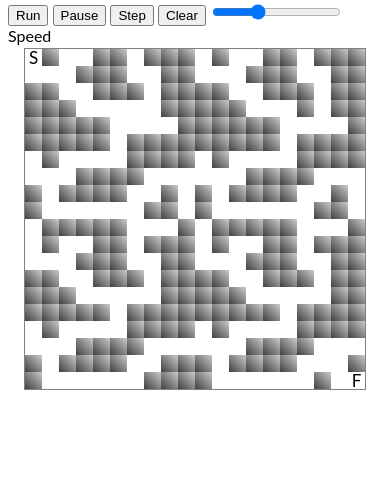
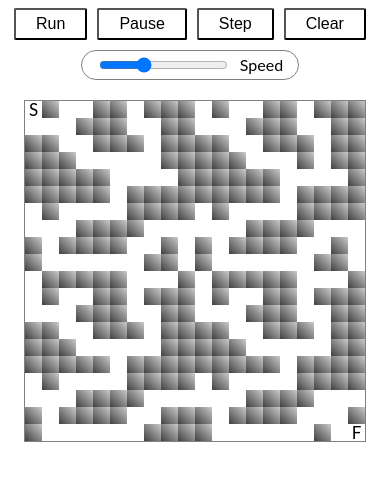
Before and after one commit to YevheniiKravchenko/maze-runner, a website built with Parcel: page src/index.html in a window 390 px wide. Built offline with nearby package versions, Linux system fonts and the light colour scheme.

Commit message:
Fix actions responsiveness

```diff
--- a/src/index.css
+++ b/src/index.css
@@ -6,32 +6,48 @@
   --cell-visited-color: #ffcece;
   --cell-wall-gradient-from: #404040;
   --cell-wall-gradient-to: #cacaca;
+  --border-color: grey;
 }
 
 body {
   font-family: lato, sans-serif;
 }
 
+/* Maze structure */
 .container {
   display: grid;
-  grid-template-rows: 30px auto 20px;
+  /* actions is usually 30px, but set auto for small screens, where it takes 2 lines */
+  grid-template-rows: auto auto 20px;
   grid-gap: 10px;
   justify-items: center;
 }
 
-.actions {
-  align-self: center;
-  justify-self: center;
-}
-
 .maze {
-  border: 1px solid grey;
+  border: 1px solid var(--border-color);
 }
 
 .row {
   display: flex;
 }
 
+/* Actions */
+.actions {
+  display: flex;
+  flex-wrap: wrap;
+  justify-content: center;
+  align-items: center;
+}
+
+.actions > * {
+  margin-right: 10px;
+  margin-bottom: 10px;
+}
+
+.actions:last-child {
+  margin-right: 0;
+}
+
+/* Cells */
 .cell {
   display: grid;
   align-content: center;
@@ -58,3 +74,33 @@ body {
 .cell.visited {
   background-color: var(--cell-visited-color);
 }
+
+/* Buttons */
+button {
+  outline: none;
+  background: none;
+  font-size: 1rem;
+  padding: 5px 20px;
+  border-radius: 2px;
+}
+
+button:hover {
+  background-color: #bbb2b2;
+}
+
+button:active {
+  background-color: #545251;
+  color: #fff;
+}
+
+/* Speed  */
+.speed-control {
+  display: inline-flex;
+  border: 1px solid var(--border-color);
+  border-radius: 15px;
+  padding: 4px 15px;
+}
+
+.speed-control label {
+  margin-left: 10px;
+}
--- a/src/index.html
+++ b/src/index.html
@@ -13,6 +13,7 @@
         <button id="step-btn">Step</button>
         <button id="clear-btn">Clear</button>
 
+        <div class="speed-control">
           <input
             type="range"
             id="speed"
@@ -23,6 +24,7 @@
           />
           <label for="speed">Speed</label>
         </div>
+      </div>
       <div class="maze-container">
         <div class="maze"></div>
       </div>
--- a/src/map.js
+++ b/src/map.js
@@ -71,13 +71,15 @@ function calculateCellSize(length) {
   const RESULT_HEIGHT = 20;
   const VERTICAL_GAP = 10;
   const HORIZONTAL_FIX = 20;
+  const ADDITIONAL_ACTIONS_MARGIN = 10;
 
   const availableHeight =
     window.innerHeight -
     GLOBAL_MARGINS * 2 -
     HEADER_HEIGHT -
     RESULT_HEIGHT -
-    2 * VERTICAL_GAP;
+    2 * VERTICAL_GAP -
+    ADDITIONAL_ACTIONS_MARGIN;
 
   const availableWidth =
     window.innerWidth - 2 * GLOBAL_MARGINS - HORIZONTAL_FIX;
```
Lines whose indentation alone changed are shown as unchanged.
